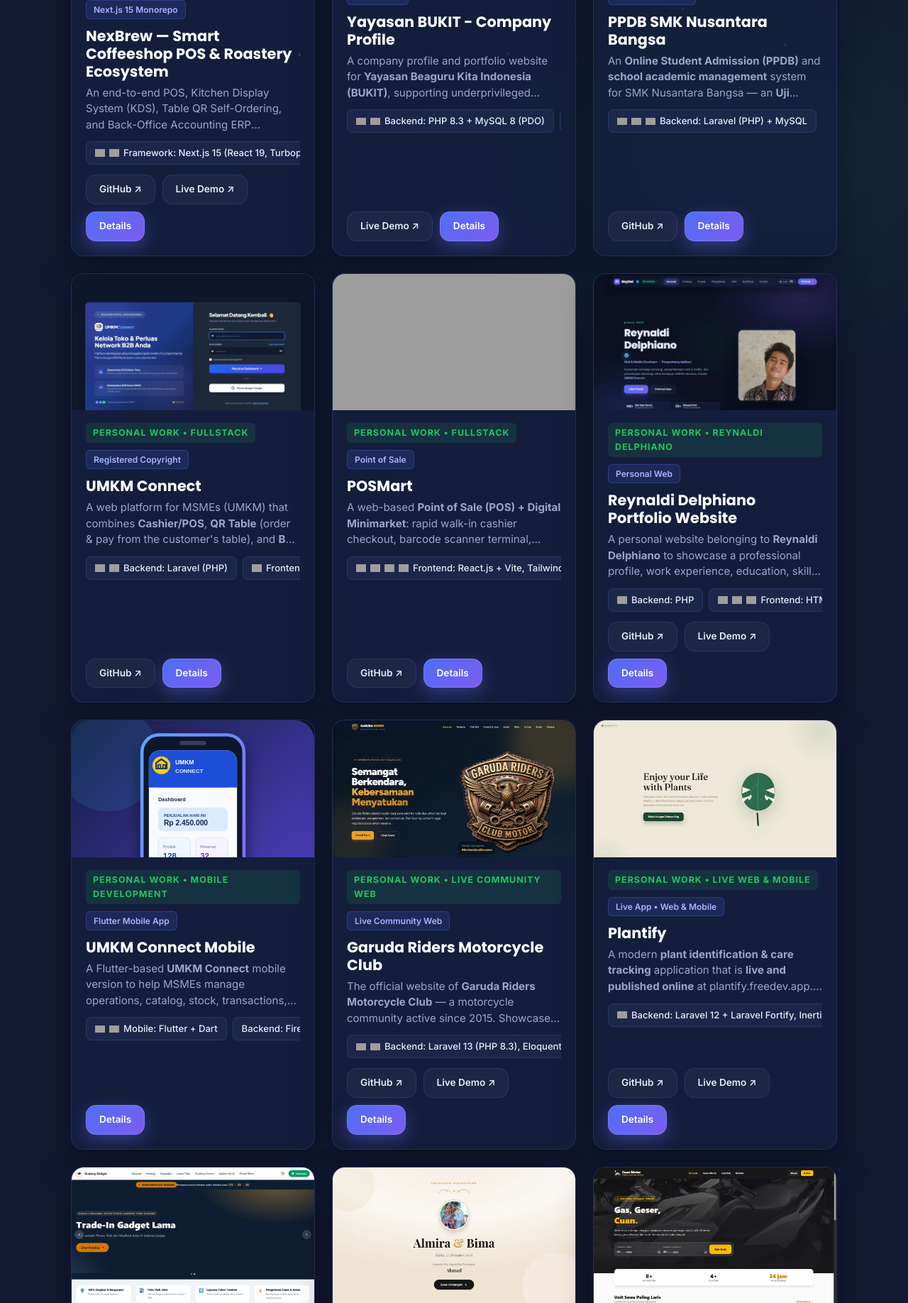
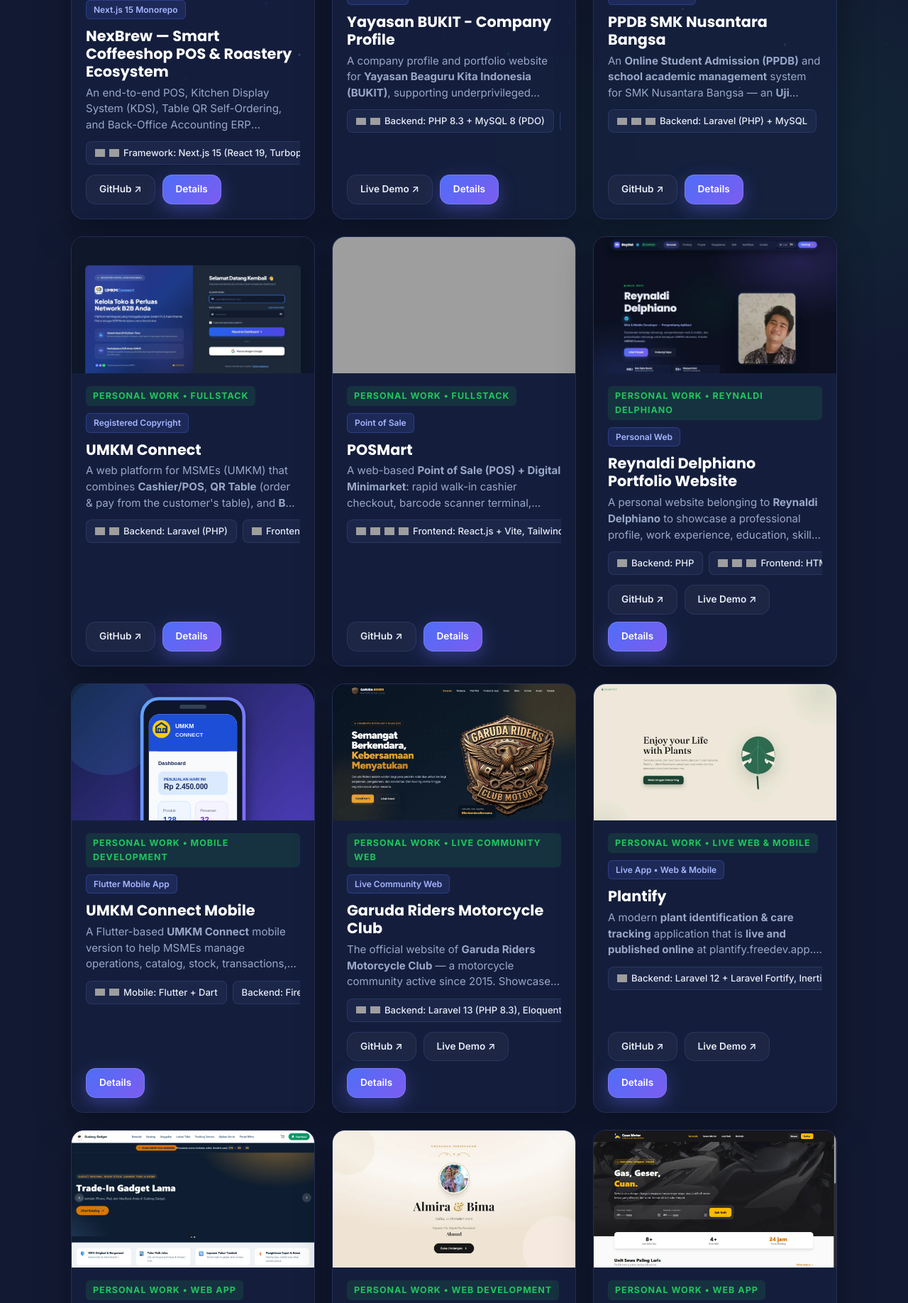
Before and after one commit to ReyDel6/ReyPortofolio, a PHP site: page /projects.php in a window 1280 px wide. Shown: the part 586-2422 px from the top of the page at 71% size. Run offline with PHP 8.4, Linux system fonts and the light colour scheme; some libraries are stand-ins or nearby versions; grey boxes are pictures that could not be loaded.

Commit message:
fix(portfolio): hide local live demo URL on NexBrew until publicly hosted

```diff
--- a/data_en.php
+++ b/data_en.php
@@ -164,7 +164,7 @@ $projects = [
         'image'    => 'assets/nexbrew-logo.svg',
         'initial'  => 'NexBrew',
         'github'   => 'https://github.com/ReyDel6/nexbrew-pos-ecosystem',
-        'live'     => 'http://localhost:3000',
+        'live'     => '',
         'desc'     => 'An end-to-end POS, Kitchen Display System (KDS), Table QR Self-Ordering, and Back-Office Accounting ERP ecosystem engineered for modern specialty coffee shops and artisanal roasteries. Built with a high-performance <strong>Next.js 15 App Router Monorepo (pnpm)</strong>, <strong>Tailwind CSS</strong>, real-time multi-station reactive sync, automatic <strong>BOM Moving Average COGS</strong> calculations, and balanced <strong>Double-Entry General Ledger</strong> accounting.',
         'points'   => [
             '<strong>Public Storefront &amp; Roastery Showcase</strong> — Modern B2C landing page featuring in-house roastery beans, interactive online table booking modal with WhatsApp integration (#RSV-xxxx), and sensory flavor profile wheels.',
--- a/data_id.php
+++ b/data_id.php
@@ -162,7 +162,7 @@ $projects = [
         'image'    => 'assets/nexbrew-logo.svg',
         'initial'  => 'NexBrew',
         'github'   => 'https://github.com/ReyDel6/nexbrew-pos-ecosystem',
-        'live'     => 'http://localhost:3000',
+        'live'     => '',
         'desc'     => 'Ekosistem kasir (POS), kitchen display (KDS), pemesanan mandiri meja (QR Self-Order), dan ERP akuntansi back-office terintegrasi secara real-time untuk coffeeshop specialty modern &amp; artisan roastery. Dibangun dengan arsitektur <strong>Next.js 15 App Router Monorepo (pnpm)</strong>, <strong>Tailwind CSS</strong>, sinkronisasi reaktif multi-stasiun, perhitungan <strong>HPP Moving Average BOM</strong> bahan baku otomatis, serta pembukuan <strong>Jurnal Umum Double-Entry</strong> seimbang.',
         'points'   => [
             '<strong>Website Publik &amp; Roastery Showcase</strong> — Landing page B2C modern dengan showcase biji kopi in-house, profil sangrai, modal reservasi meja interaktif dengan auto-WhatsApp ticket (#RSV-xxxx), serta roda karakter sensori organoleptik menu.',
```
